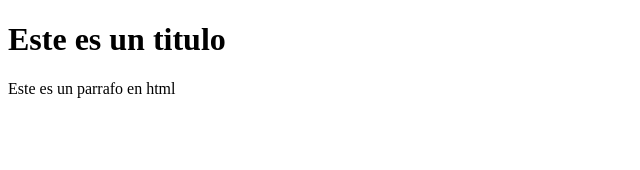
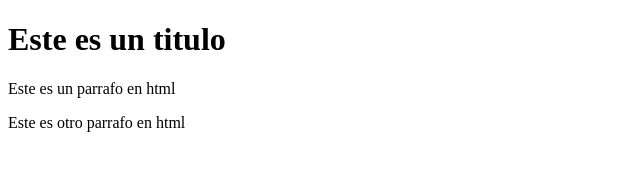
Before and after one commit to AlexDaza127/prueba, a plain HTML site: page index.html in a window 1280 px wide. Shown: the whole page, without its empty margins (0-640 px from the left). Drawn offline with Linux system fonts and the light colour scheme.

Commit message:
se agrego un parrafo nuevo

```diff
--- a/index.html
+++ b/index.html
@@ -11,6 +11,7 @@
 <body>
     <h1>Este es un titulo</h1>
     <p>Este es un parrafo en html</p>
+    <p>Este es otro parrafo en html</p>
 </body>
 
 </html>
```
